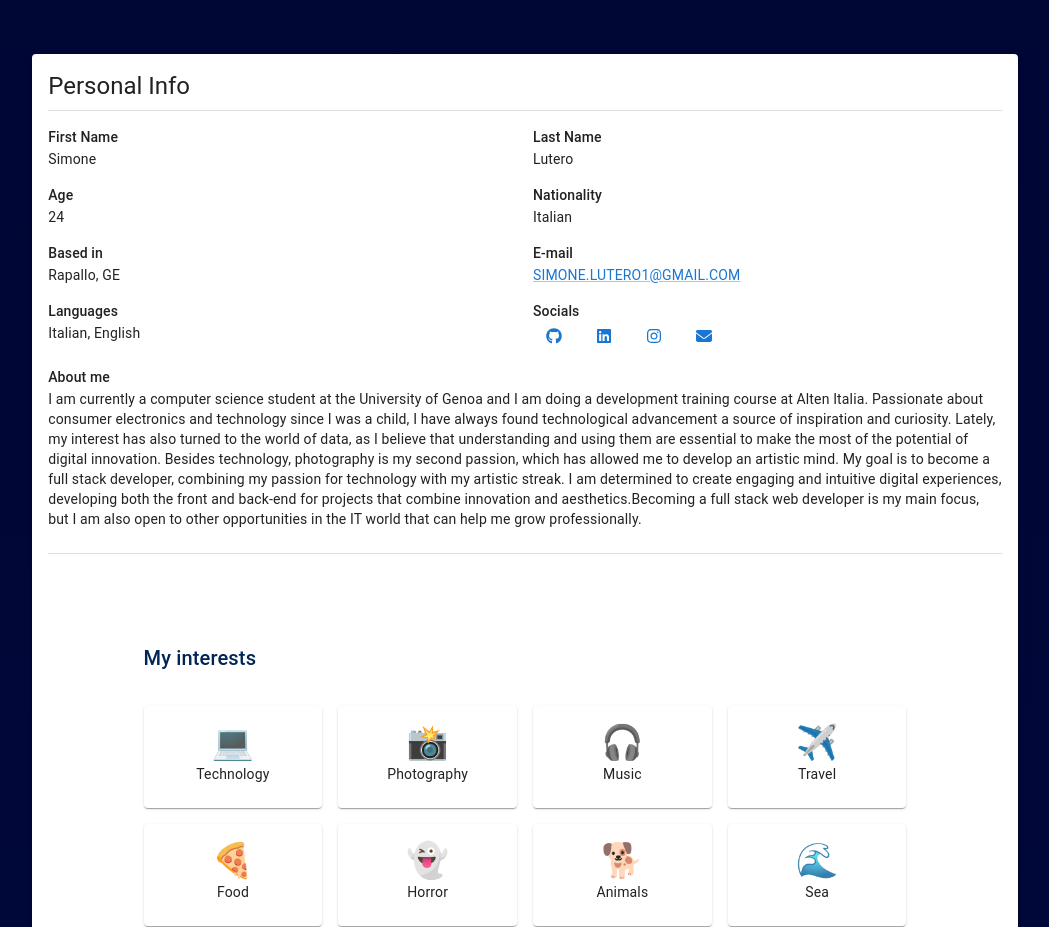
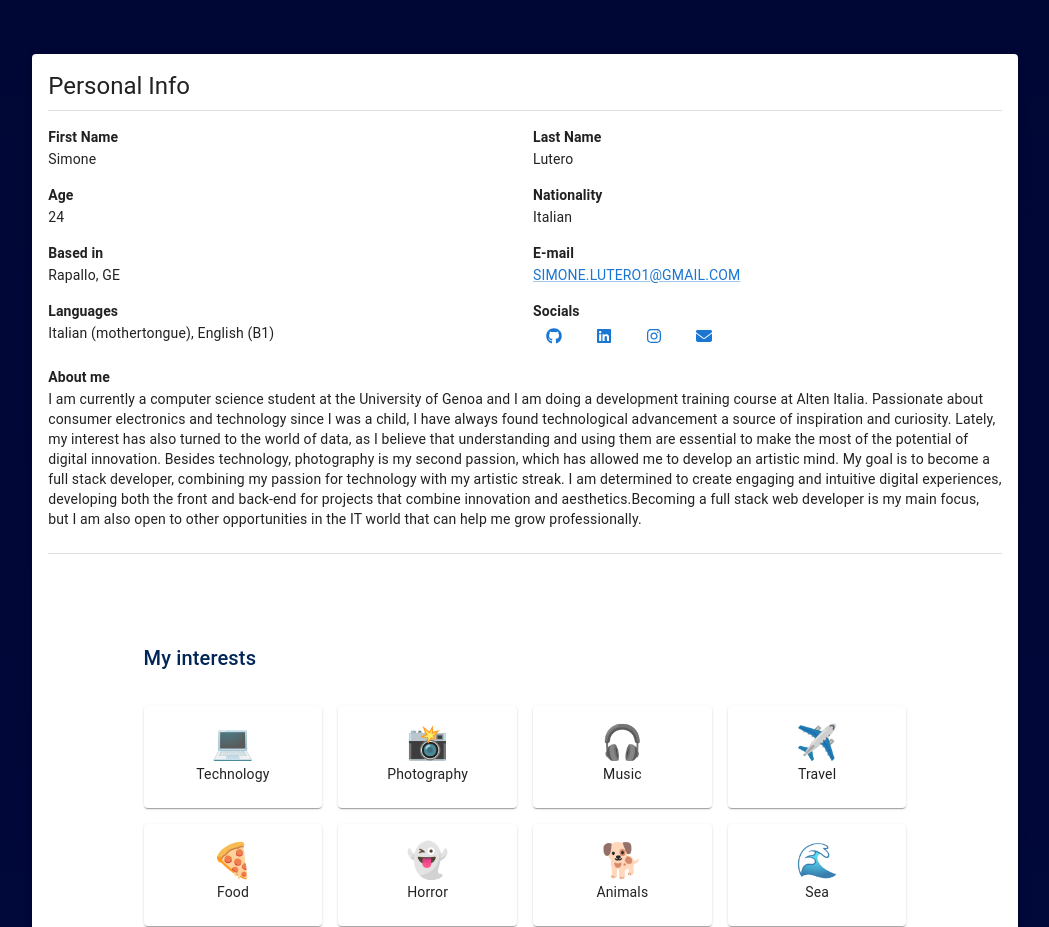
Before and after one commit to simlu2000/simonelutero, a React (Create React App) app: page / in a window 1280 px wide. Shown: the part 2580-3507 px from the top of the page, without its empty margins (115-1164 px from the left). Built offline with nearby package versions, Linux system fonts and the light colour scheme.

Commit message:
Update About.js

```diff
--- a/src/components/About.js
+++ b/src/components/About.js
@@ -29,27 +29,27 @@ const About = () => {
 
                     <Grid container spacing={2}>
                         <Grid item xs={12} sm={6}>
-                            <Typography variant="subtitle2">First Name</Typography>
+                            <Typography variant="subtitle2" fontWeight="bold">First Name</Typography>
                             <Typography variant="body2">Simone</Typography>
                         </Grid>
                         <Grid item xs={12} sm={6}>
-                            <Typography variant="subtitle2">Last Name</Typography>
+                            <Typography variant="subtitle2" fontWeight="bold">Last Name</Typography>
                             <Typography variant="body2">Lutero</Typography>
                         </Grid>
                         <Grid item xs={12} sm={6}>
-                            <Typography variant="subtitle2">Age</Typography>
+                            <Typography variant="subtitle2" fontWeight="bold">Age</Typography>
                             <Typography variant="body2">24</Typography>
                         </Grid>
                         <Grid item xs={12} sm={6}>
-                            <Typography variant="subtitle2">Nationality</Typography>
+                            <Typography variant="subtitle2" fontWeight="bold">Nationality</Typography>
                             <Typography variant="body2">Italian</Typography>
                         </Grid>
                         <Grid item xs={12} sm={6}>
-                            <Typography variant="subtitle2">Based in</Typography>
+                            <Typography variant="subtitle2" fontWeight="bold">Based in</Typography>
                             <Typography variant="body2">Rapallo, GE</Typography>
                         </Grid>
                         <Grid item xs={12} sm={6}>
-                            <Typography variant="subtitle2">E-mail</Typography>
+                            <Typography variant="subtitle2" fontWeight="bold">E-mail</Typography>
                             <Link
                                 href="mailto:simone.lutero1@gmail.com"
                                 variant="body2"
@@ -58,11 +58,11 @@ const About = () => {
                             </Link>
                         </Grid>
                         <Grid item xs={12} sm={6}>
-                            <Typography variant="subtitle2">Languages</Typography>
-                            <Typography variant="body2">Italian, English</Typography>
+                            <Typography variant="subtitle2" fontWeight="bold">Languages</Typography>
+                            <Typography variant="body2">Italian (mothertongue), English (B1)</Typography>
                         </Grid>
                         <Grid item xs={12} sm={6}>
-                            <Typography variant="subtitle2">Socials</Typography>
+                            <Typography variant="subtitle2" fontWeight="bold">Socials</Typography>
                             <Box sx={{ display: 'flex', gap: 1 }}>
                                 <Link
                                     href="https://github.com/simlu2000"
@@ -107,7 +107,7 @@ const About = () => {
                             </Box>
                         </Grid>
                         <Grid item xs={12}>
-                            <Typography variant="subtitle2">About me</Typography>
+                            <Typography variant="subtitle2" fontWeight="bold">About me</Typography>
                             <Typography variant="body2">
                                 I am currently a computer science student at the University
                                 of Genoa and I am doing a development training course at Alten Italia.
```
